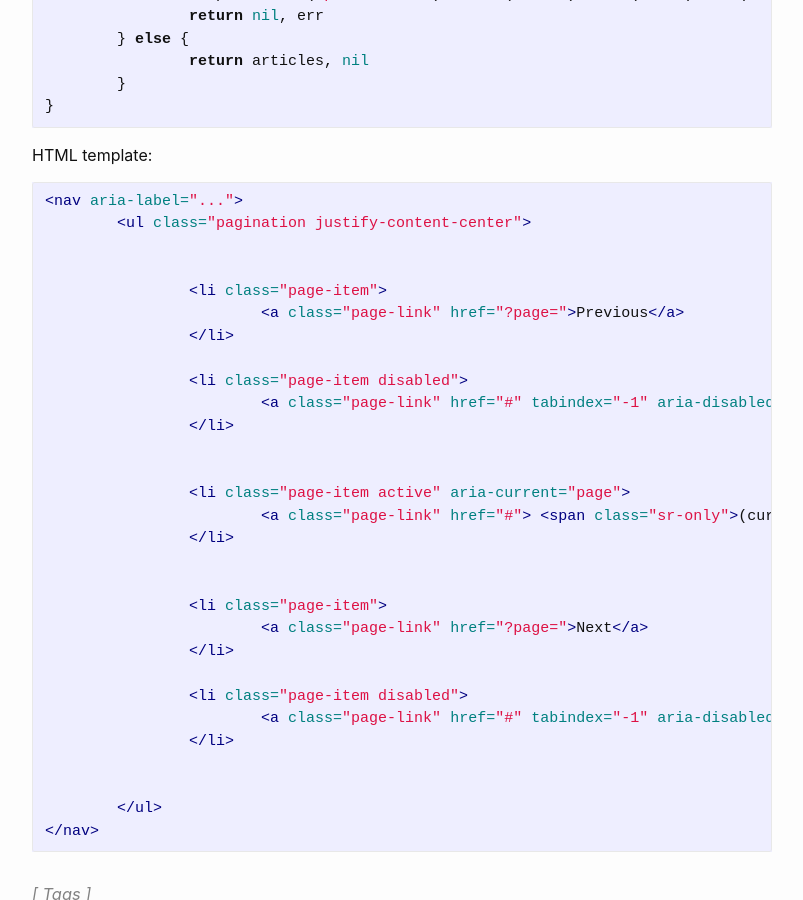
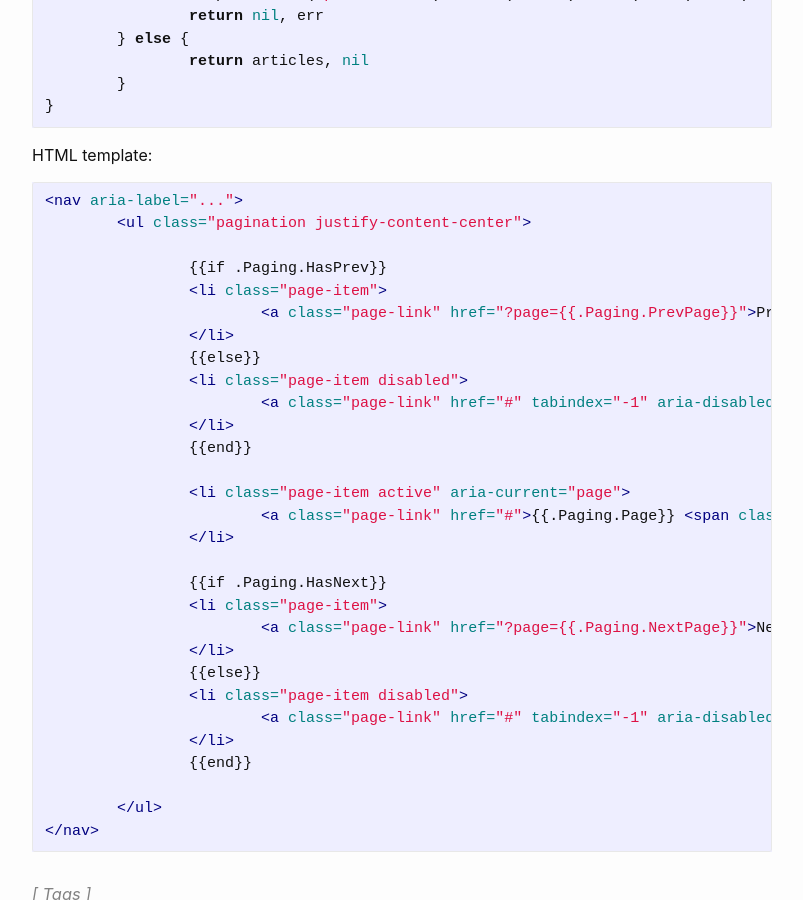
Before and after one commit to KenanBek/kenanbek.github.io, a Jekyll site: the page built from _posts/articles/2020-07-15-golang-template-gorm-paging-offset-limit.markdown, in a window 1280 px wide and 900 px high, scrolled down 2383 px. Shown: the whole window, without its empty margins (238-1041 px from the left). Built offline with Jekyll 4.4.1, drawn with Linux system fonts in a browser that asks for light colours; comment, search, counter and statistics services are not loaded.

Commit message:
add quiet_deps option to SASS configuration and wrap HTML template in raw tags

````diff
--- a/_config.yml
+++ b/_config.yml
@@ -35,6 +35,9 @@ plugins:
   - jekyll-feed
   - jekyll-octicons
 
+sass:
+  quiet_deps: true
+
 # Exclude from processing.
 # The following items will not be processed, by default. Create a custom list
 # to override the default setting.
--- a/_posts/articles/2020-07-15-golang-template-gorm-paging-offset-limit.markdown
+++ b/_posts/articles/2020-07-15-golang-template-gorm-paging-offset-limit.markdown
@@ -121,6 +121,7 @@ func (rp *Articles) ListArticles(offset, limit int) ([]Article, error) {
 
 HTML template:
 
+{% raw %}
 ```html
 <nav aria-label="...">
 	<ul class="pagination justify-content-center">
@@ -152,3 +153,4 @@ HTML template:
 	</ul>
 </nav>
 ```
+{% endraw %}
````
